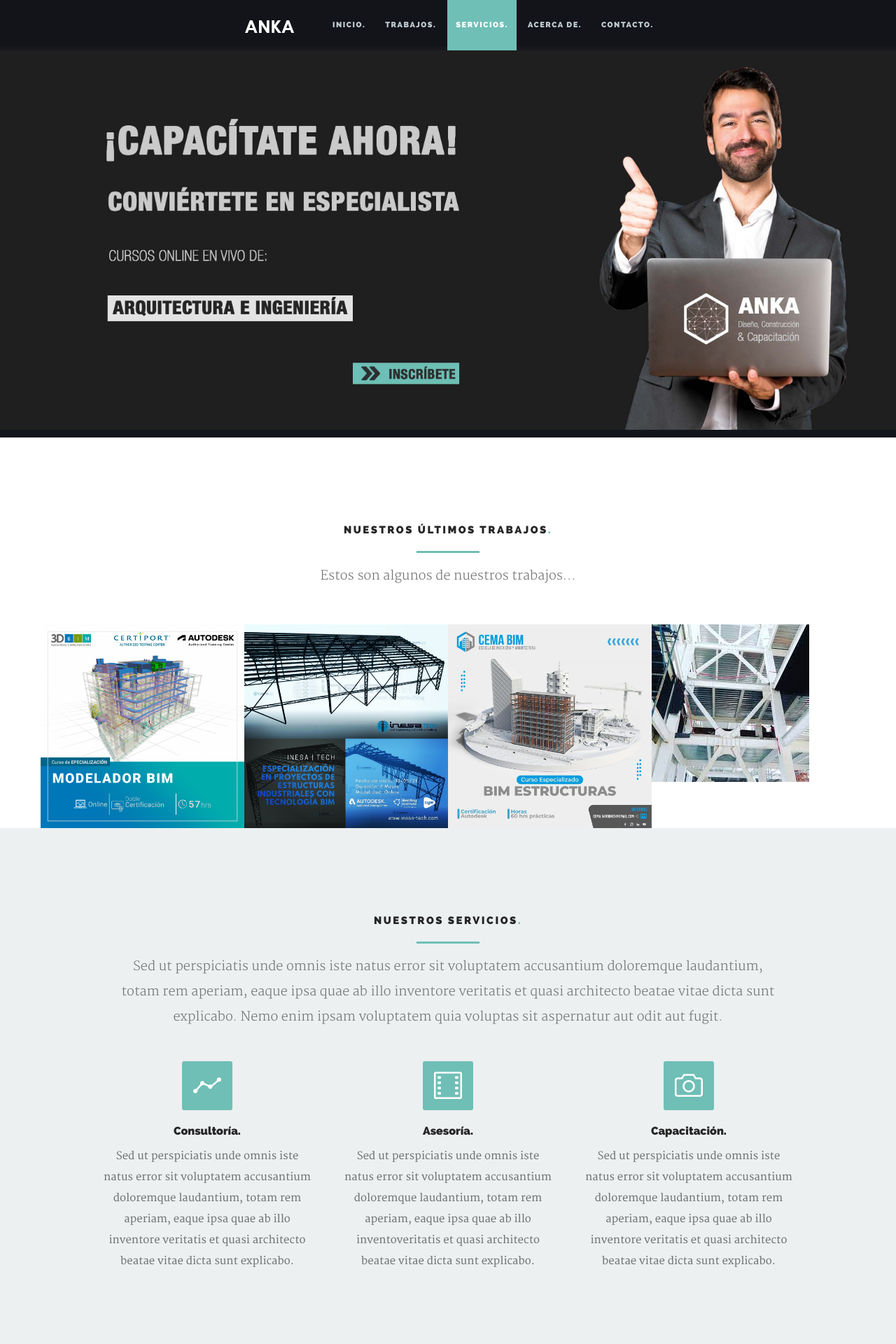
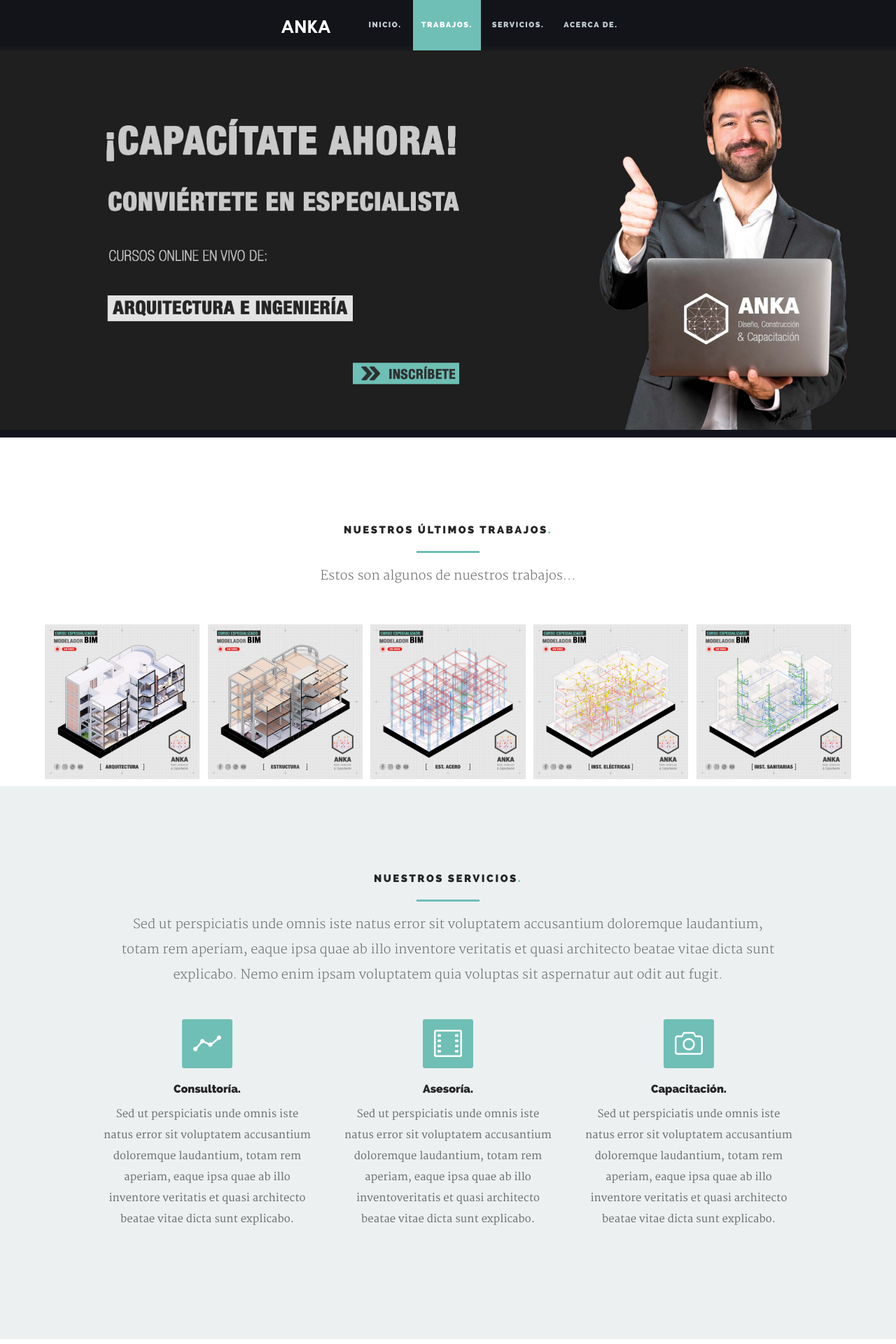
Before and after one commit to pablohub/AnkaEducation, a PHP site: page / in a window 1280 px wide. Shown: the top 1920 px of the page at 70% size. Run offline with PHP 8.4, Linux system fonts and the light colour scheme.

Commit message:
Actualización de Sección Trabajos

```diff
--- a/css/base.css
+++ b/css/base.css
@@ -456,6 +456,10 @@
 .bgrid-sixth .bgrid {
 	width: 16.66667%;
 }
+.bgrid-fifth .bgrid {
+	width: 19%;
+	margin-inline: 0.5%;
+}
 .bgrid-fourth .bgrid {
 	width: 25%;
 }
--- a/css/main.css
+++ b/css/main.css
@@ -1454,6 +1454,7 @@
 /* Portfolio wrapper */
 #portfolio-wrapper {
 	margin-top: 36px;
+	margin-bottom: 10px;
 }
 
 /* portfolio items */
--- a/index.html
+++ b/index.html
@@ -69,7 +69,6 @@
 		         <li><a class="smoothscroll" href="#portfolio">Trabajos.</a></li>
 	            <li><a class="smoothscroll" href="#services">Servicios.</a></li>
 	            <li><a class="smoothscroll" href="#about">Acerca de.</a></li>
-	            <li><a class="smoothscroll" href="#contact">Contacto.</a></li>
 	         </ul>
 
 	      </nav> <!-- /nav-wrap -->
@@ -111,13 +110,13 @@
 
       	<div class="twelve columns">
 
-            <div id="portfolio-wrapper" class="bgrid-fourth s-bgrid-third mob-bgrid-half group">
+            <div id="portfolio-wrapper" class="bgrid-fifth s-bgrid-third mob-bgrid-half group">
 
           	   <div class="bgrid item">
                   <div class="item-wrap">
 
                      <a href="files/Brochure.pdf" target="_blank">
-                        <img src="images/trabajos/trabajo1.png" alt="trabajo1">
+                        <img src="images/trabajos/1.jpg" alt="trabajo1">
                         <div class="overlay"></div>
                         <div class="portfolio-item-meta">
           					      <h5>trabajo1</h5>
@@ -132,7 +131,7 @@
                   <div class="item-wrap">
 
                      <a href="files/Brochure.pdf" target="_blank">
-                        <img src="images/trabajos/trabajo2.jpg" alt="trabajo2">
+                        <img src="images/trabajos/2.jpg" alt="trabajo2">
                         <div class="overlay">
                         	<div class="portfolio-item-meta">
           					      <h5>trabajo2</h5>
@@ -148,7 +147,7 @@
                   <div class="item-wrap">
 
                      <a href="files/Brochure.pdf" target="_blank">
-                        <img src="images/trabajos/trabajo3.jpg" alt="trabajo3">
+                        <img src="images/trabajos/3.jpg" alt="trabajo3">
                         <div class="overlay">
                         	<div class="portfolio-item-meta">
           					      <h5>trabajo3</h5>
@@ -164,11 +163,27 @@
                   <div class="item-wrap">
 
                      <a href="files/Brochure.pdf" target="_blank">
-                        <img src="images/trabajos/trabajo4.jpg" alt="trabajo4">
+                        <img src="images/trabajos/4.jpg" alt="trabajo4">
                         <div class="overlay">
                         	<div class="portfolio-item-meta">
           					      <h5>trabajo4</h5>
                               <p>trabajo4 descripción</p>
+          					   </div>
+                        </div>
+                     </a>
+
+                  </div>
+          		</div> <!-- /item -->
+
+				<div class="bgrid item">
+                  <div class="item-wrap">
+
+                     <a href="files/Brochure.pdf" target="_blank">
+                        <img src="images/trabajos/5.jpg" alt="trabajo5">
+                        <div class="overlay">
+                        	<div class="portfolio-item-meta">
+          					      <h5>trabajo5</h5>
+                              <p>trabajo5 descripción</p>
           					   </div>
                         </div>
                      </a>
@@ -403,97 +418,6 @@
 
    </section> <!-- /about -->
 
-
-   <!-- Contact Section
-   ================================================== -->
-   <section id="contact">
-
-   	<div class="row section-head">
-
-   		<div class="twelve columns">
-
-	         <h1>Contáctanos<span>.</span></h1>
-
-	         <hr>
-
-	         <p>Sed ut perspiciatis unde omnis iste natus error sit voluptatem accusantium doloremque laudantium, totam rem aperiam,
-	         eaque ipsa quae ab illo inventore veritatis et quasi architecto beatae vitae dicta sunt explicabo. Nemo enim ipsam
-	         voluptatem quia voluptas sit aspernatur aut odit aut fugit.
-	         </p>
-
-	      </div>
-
-      </div>
-
-      <div class="row form-section">
-
-      	<div id="contact-form" class="twelve columns">
-
-            <form name="contactForm" id="contactForm" method="post" action="">
-
-      			<fieldset>
-
-                  <div class="row">
-
-	                  <div class="six columns mob-whole">
-	                  	<label for="contactFname">Nombres <span class="required">*</span></label>
-	      					<input name="contactFname" type="text" id="contactFname" placeholder="Nombres" value="">
-	                  </div>
-
-	                  <div class="six columns mob-whole">
-	                  	<label for="contactLname">Apellidos <span class="required">*</span></label>
-	      					<input name="contactLname" type="text" id="contactLname" placeholder="Apellidos" value="">
-	                  </div>
-
-                  </div>
-
-                  <div class="row">
-
-	                  <div class="six columns mob-whole">
-	                  	<label for="contactEmail">Email <span class="required">*</span></label>
-	      					<input name="contactEmail" type="text" id="contactEmail" placeholder="Email" value="">
-	                  </div>
-
-	                  <div class="six columns mob-whole">
-	                  	<label for="contactSubject">Asunto</label>
-	      					<input name="contactSubject" type="text" id="contactSubject" placeholder="Asunto" value="">
-	                  </div>
-
-                  </div>
-
-                  <div class="row">
-
-	                  <div class="twelve columns">
-	                     <label for="contactMessage">Mensaje <span class="required">*</span></label>
-	                     <textarea name="contactMessage" id="contactMessage" placeholder="Mensaje" rows="10" cols="50"></textarea>
-	                  </div>
-
-                  </div>
-
-                  <div>
-                     <button class="submit full-width">Enviar</button>
-                     <div id="image-loader">
-                        <img src="images/loader.gif" alt="">
-                     </div>
-                  </div>
-
-      			</fieldset>
-
-      		</form> <!-- /contactForm -->
-
-            <!-- message box -->
-            <div id="message-warning"></div>
-            <div id="message-success">
-               <i class="fa fa-check"></i>Tu mensaje fue enviado, gracias!<br>
-    			</div>
-
-         </div> <!-- /contact-form -->
-
-      </div> <!-- /form-section -->
-
-   </section>  <!-- /contact-->
-
-
    <!-- Footer
    ================================================== -->
    <footer>
```
Also changed, not shown: images/trabajos/1.jpg (added), images/trabajos/2.jpg (added), images/trabajos/3.jpg (added), images/trabajos/4.jpg (added), images/trabajos/5.jpg (added), images/trabajos/trabajo1.png (deleted), images/trabajos/trabajo2.jpg (deleted), images/trabajos/trabajo3.jpg (deleted), images/trabajos/trabajo4.jpg (deleted).
